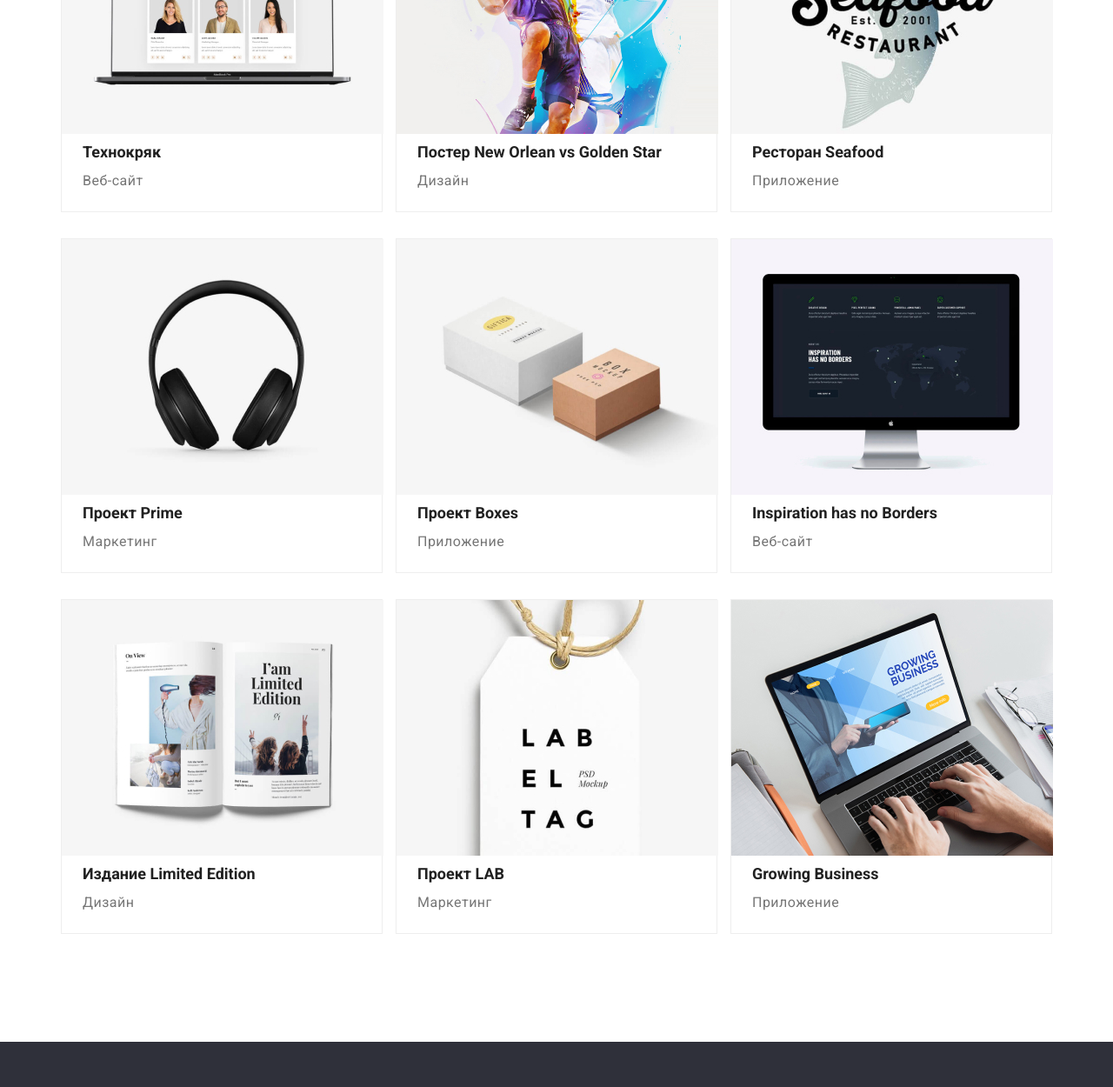
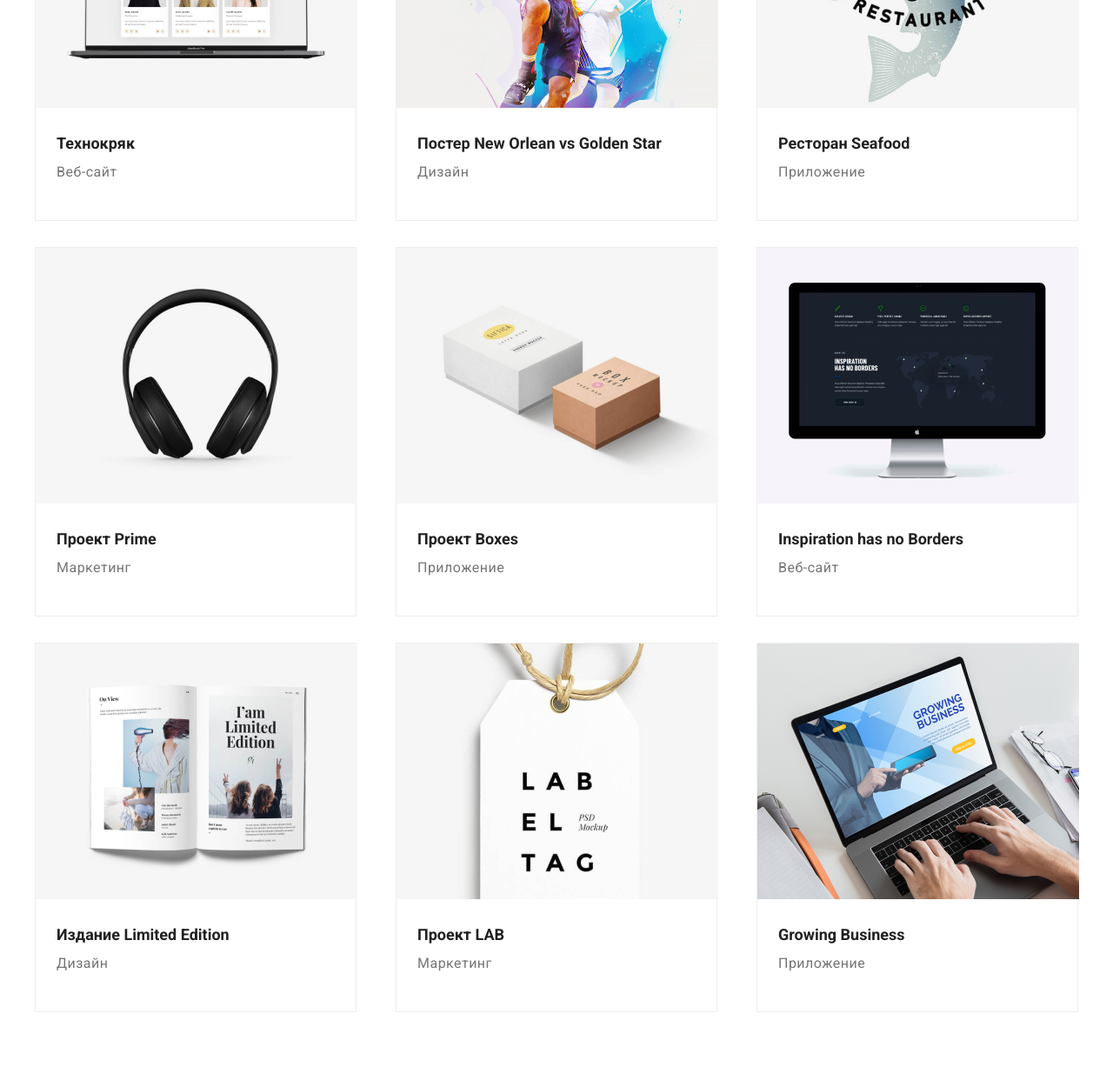
Before and after one commit to VladyslavHarshyn/goit-markup-hw-04, a plain HTML site: page portfolio.html in a window 1280 px wide. Shown: the part 410-1660 px from the top of the page at 87% size. Drawn offline with Linux system fonts and the light colour scheme.

Commit message:
updated css

```diff
--- a/css/style.css
+++ b/css/style.css
@@ -404,13 +404,16 @@ a {
 
 /* list of cells */
 
+.portfolio-unit {
+  padding: 20px 24px;
+}
+
 .portfolio-name {
   font-weight: 700;
   font-size: 18px;
   line-height: 36px;
   letter-spacing: 0.06;
   color: var(--title-text-color);
-  padding: 0 24px;
   text-align: left;
 }
 .portfolio-text {
@@ -418,14 +421,12 @@ a {
   line-height: 30px;
   letter-spacing: 0.03em;
   margin-bottom: 20px;
-  padding: 0 24px;
   text-align: left;
 }
 .portfolio-list {
   display: flex;
   justify-content: space-between;
   flex-wrap: wrap;
-  padding: 30px 30px;
 }
 .portfolio-item {
   margin-top: 30px;
--- a/portfolio.html
+++ b/portfolio.html
@@ -83,8 +83,10 @@
               alt="Пример Проекта"
               width="370"
             />
+            <div class="portfolio-unit">
               <h2 class="portfolio-name">Технокряк</h2>
               <p class="portfolio-text">Веб-сайт</p>
+            </div>
           </li>
           <li class="portfolio-item">
             <img
@@ -92,8 +94,10 @@
               alt="Пример Проекта 2"
               width="370"
             />
+            <div class="portfolio-unit">
               <h2 class="portfolio-name">Постер New Orlean vs Golden Star</h2>
               <p class="portfolio-text">Дизайн</p>
+            </div>
           </li>
           <li class="portfolio-item">
             <img
@@ -101,8 +105,10 @@
               alt="Пример Проекта 3"
               width="370"
             />
+            <div class="portfolio-unit">
               <h2 class="portfolio-name">Ресторан Seafood</h2>
               <p class="portfolio-text">Приложение</p>
+            </div>
           </li>
           <li class="portfolio-item">
             <img
@@ -110,8 +116,10 @@
               alt="Пример Проекта 4"
               width="370"
             />
+            <div class="portfolio-unit">
               <h2 class="portfolio-name">Проект Prime</h2>
               <p class="portfolio-text">Маркетинг</p>
+            </div>
           </li>
           <li class="portfolio-item">
             <img
@@ -119,8 +127,10 @@
               alt="Пример Проекта 5"
               width="370"
             />
+            <div class="portfolio-unit">
               <h2 class="portfolio-name">Проект Boxes</h2>
               <p class="portfolio-text">Приложение</p>
+            </div>
           </li>
           <li class="portfolio-item">
             <img
@@ -128,8 +138,10 @@
               alt="Пример Проекта 6"
               width="370"
             />
+            <div class="portfolio-unit">
               <h2 class="portfolio-name">Inspiration has no Borders</h2>
               <p class="portfolio-text">Веб-сайт</p>
+            </div>
           </li>
           <li class="portfolio-item">
             <img
@@ -137,8 +149,10 @@
               alt="Пример Проекта 7"
               width="370"
             />
+            <div class="portfolio-unit">
               <h2 class="portfolio-name">Издание Limited Edition</h2>
               <p class="portfolio-text">Дизайн</p>
+            </div>
           </li>
           <li class="portfolio-item">
             <img
@@ -146,8 +160,10 @@
               alt="Пример Проекта 8"
               width="370"
             />
+            <div class="portfolio-unit">
               <h2 class="portfolio-name" 1>Проект LAB</h2>
               <p class="portfolio-text">Маркетинг</p>
+            </div>
           </li>
           <li class="portfolio-item">
             <img
@@ -155,8 +171,10 @@
               alt="Пример Проекта 9"
               width="370"
             />
+            <div class="portfolio-unit">
               <h2 class="portfolio-name">Growing Business</h2>
               <p class="portfolio-text">Приложение</p>
+            </div>
           </li>
         </ul>
       </section>
```
Lines whose indentation alone changed are shown as unchanged.
